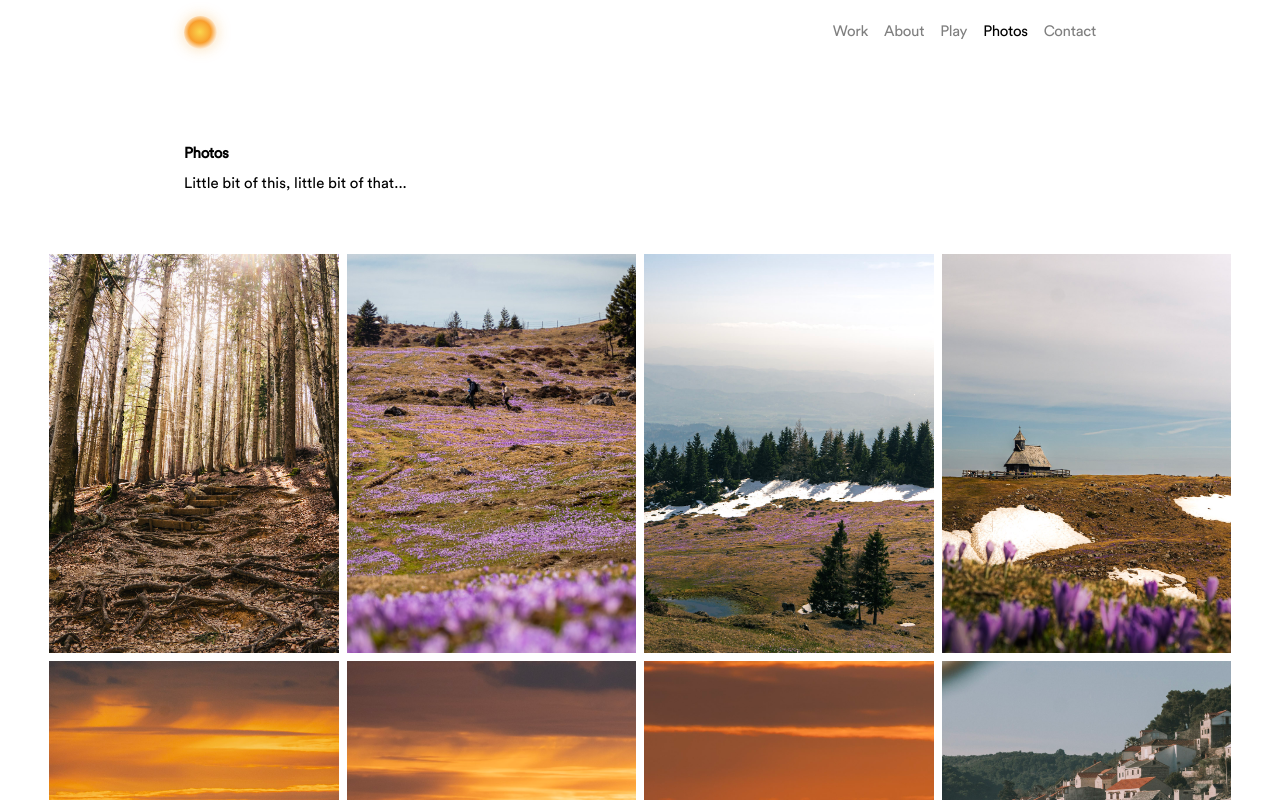
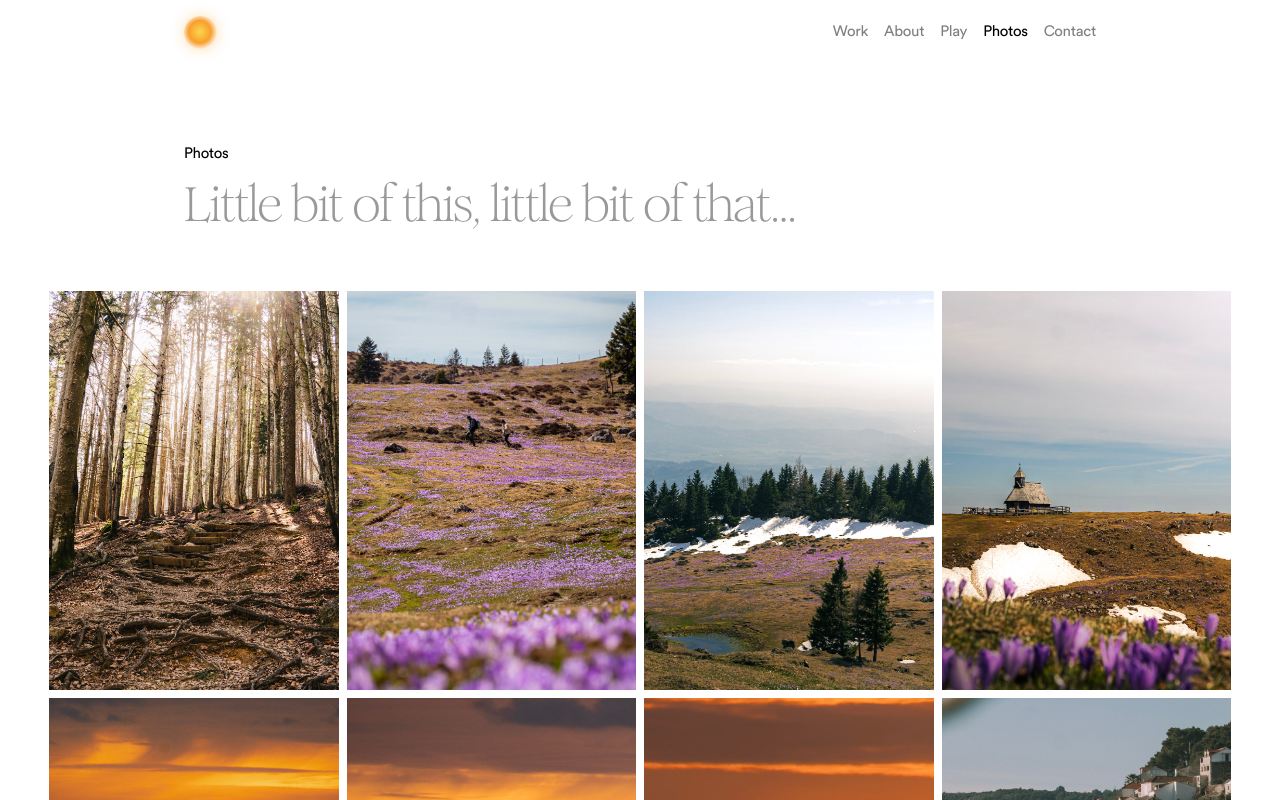
Before and after one commit to markogelo14-source/portfolio, a Next.js app: page /photos in a window 1280 px wide. Shown: the top 800 px of the page. Built offline with nearby package versions, Linux system fonts and the light colour scheme.

Commit message:
Ikona za back i velicine naslova

```diff
--- a/app/components.tsx
+++ b/app/components.tsx
@@ -1,5 +1,6 @@
 import type { ReactNode } from "react";
 
+import { ChevronLeft } from "./icons";
 import { PageTransitionLink } from "./page-transition-link";
 
 type SiteNavProps = {
@@ -18,6 +19,11 @@ type SmartLinkProps = {
   children: ReactNode;
 };
 
+type PageHeroProps = {
+  eyebrow: ReactNode;
+  title: ReactNode;
+};
+
 function SmartLink({ className, href, children }: SmartLinkProps) {
   if (href.startsWith("mailto:") || href.startsWith("http")) {
     return (
@@ -34,6 +40,17 @@ function SmartLink({ className, href, children }: SmartLinkProps) {
   );
 }
 
+export function PageHero({ eyebrow, title }: PageHeroProps) {
+  return (
+    <div className="page-hero">
+      <div className="page-hero-copy column">
+        <div className="page-hero-eyebrow">{eyebrow}</div>
+        <h1 className="page-hero-title">{title}</h1>
+      </div>
+    </div>
+  );
+}
+
 export function SiteNav({ breadcrumb, currentLabel = "Work" }: SiteNavProps) {
   if (breadcrumb) {
     return (
@@ -41,7 +58,7 @@ export function SiteNav({ breadcrumb, currentLabel = "Work" }: SiteNavProps) {
         <div className="site-band">
           <div className="site-nav-shell">
             <PageTransitionLink className="back-link" href={breadcrumb.backHref ?? breadcrumb.href}>
-              <span aria-hidden="true">{"<"}</span>
+              <ChevronLeft size={18} />
               <span>Back</span>
             </PageTransitionLink>
 
--- a/app/globals.css
+++ b/app/globals.css
@@ -134,10 +134,12 @@ html.page-transition-entering body > .portfolio-page {
 
 .site-nav-shell,
 .site-footer-shell,
+.page-hero,
+.page-hero-copy,
 .project-card,
 .project-card-copy,
-.detail-identity,
 .project-copy-block,
+.about-page-body,
 .meta-card,
 .next-project-card {
   display: flex;
@@ -268,21 +270,18 @@ html.page-transition-entering body > .portfolio-page {
   color: var(--muted);
 }
 
-.home-intro,
 .project-detail-stack,
 .gallery-stack {
   display: flex;
   flex-direction: column;
 }
 
-.home-intro,
+.page-hero-band,
 .project-detail-stack {
-  gap: 3.75rem;
   padding-top: 5rem;
 }
 
-.home-intro {
-  gap: 0.9375rem;
+.page-hero-band {
   padding-bottom: 3.75rem;
 }
 
@@ -315,26 +314,27 @@ html.page-transition-entering body > .portfolio-page {
   padding-bottom: 5rem;
 }
 
-.identity-block,
-.detail-identity,
+.page-hero-copy,
 .project-copy-block {
   align-items: flex-start;
-  gap: 0.625rem;
-  max-width: 25.4375rem;
 }
 
-.detail-identity {
+.page-hero-copy {
   gap: 0.875rem;
   max-width: 58rem;
 }
 
-.identity-name {
+.page-hero-eyebrow {
+  width: 100%;
+}
+
+.page-hero-label {
   font-size: 0.9375rem;
   line-height: 1.25rem;
   letter-spacing: -0.02em;
 }
 
-.statement,
+.page-hero-title,
 .section-title,
 .project-card-title,
 .next-project-title,
@@ -352,15 +352,6 @@ html.page-transition-entering body > .portfolio-page {
 .section-title,
 .meta-card-label {
   color: var(--muted);
-}
-
-.statement {
-  width: fit-content;
-  max-width: none;
-  color: rgba(0, 0, 0, 0.5);
-  font-size: 2.5rem;
-  line-height: 3rem;
-  letter-spacing: 0;
 }
 
 .project-stack,
@@ -426,13 +417,12 @@ html.page-transition-entering body > .portfolio-page {
   max-width: 25.4375rem;
 }
 
-.detail-intro {
-  max-width: 15ch;
+.page-hero-title {
+  /* max-width: 15ch; */
   color: var(--soft-muted);
-  font-family: var(--font-display);
-  font-size: clamp(2.875rem, 5.2vw, 4.5rem);
+  font-size: clamp(2.875rem, 5.2vw, 3rem);
   font-weight: 400;
-  line-height: 0.96;
+  line-height: 1.1;
   letter-spacing: -0.035em;
 }
 
@@ -516,19 +506,14 @@ html.page-transition-entering body > .portfolio-page {
 }
 
 .project-detail-column {
-  gap: 0.875rem;
+  gap: 1.25rem;
 }
 
 .project-detail-copy {
   max-width: 34rem;
 }
 
-.project-detail-list {
-  gap: 0.375rem;
-}
-
-.project-section-label,
-.project-detail-row-label {
+.project-section-label {
   color: var(--soft-muted);
 }
 
@@ -693,40 +678,20 @@ html.page-transition-entering body > .portfolio-page {
 }
 
 .photos-page,
-.photos-intro,
-.about-heading,
+.about-page-body,
 .about-copy {
   display: flex;
   flex-direction: column;
 }
 
-.about-page {
-  display: grid;
-  grid-template-columns: minmax(0, 1fr) minmax(16rem, 25.4375rem);
-  align-items: start;
-  gap: 5rem;
-  padding-top: 5rem;
+.about-page-body {
+  align-items: flex-end;
   padding-bottom: 5rem;
-}
-
-.about-heading {
-  gap: 1rem;
-  max-width: 32rem;
-}
-
-.about-title {
-  max-width: 32rem;
-  color: var(--muted);
-  font-family: var(--font-display);
-  font-size: 2.5rem;
-  font-weight: 400;
-  line-height: 1;
-  letter-spacing: 0;
 }
 
 .about-copy {
   gap: 1.25rem;
-  padding-top: 2.5rem;
+  width: min(100%, 25.4375rem);
 }
 
 .about-copy,
@@ -752,17 +717,9 @@ html.page-transition-entering body > .portfolio-page {
 }
 
 .photos-page {
-  gap: 3.75rem;
-  padding-top: 5rem;
   padding-bottom: 5rem;
 }
 
-.photos-intro {
-  gap: 0.625rem;
-  max-width: 25.4375rem;
-}
-
-.photos-copy,
 .photo-lightbox-caption {
   font-size: 0.9375rem;
   line-height: 1.25rem;
@@ -920,10 +877,6 @@ html.page-transition-entering body > .portfolio-page {
     flex-direction: column;
   }
 
-  .statement {
-    max-width: 100%;
-  }
-
   .project-detail-grid {
     grid-template-columns: 1fr;
     gap: 2rem;
@@ -948,13 +901,12 @@ html.page-transition-entering body > .portfolio-page {
     --page-padding: 1rem;
   }
 
-  .home-intro,
+  .page-hero-band,
   .project-detail-stack {
-    gap: 2.5rem;
     padding-top: 3rem;
   }
 
-  .home-intro {
+  .page-hero-band {
     gap: 0.75rem;
     padding-bottom: 3rem;
   }
@@ -964,13 +916,7 @@ html.page-transition-entering body > .portfolio-page {
     line-height: 1.35;
   }
 
-  .statement {
-    max-width: 11ch;
-    font-size: clamp(2.25rem, 10vw, 2.75rem);
-    line-height: 1.04;
-  }
-
-  .detail-intro {
+  .page-hero-title {
     max-width: 11ch;
     font-size: clamp(2.5rem, 11vw, 3.5rem);
     line-height: 0.98;
@@ -995,23 +941,17 @@ html.page-transition-entering body > .portfolio-page {
     min-height: 18rem;
   }
 
-  .photos-page {
-    gap: 2.5rem;
-    padding-top: 3rem;
+  .photos-page,
+  .about-page-body {
+    padding-bottom: 3rem;
   }
 
-  .about-page {
-    grid-template-columns: 1fr;
-    gap: 2.5rem;
-    padding-top: 3rem;
-  }
-
-  .about-title {
-    font-size: 2.25rem;
+  .about-page-body {
+    align-items: flex-start;
   }
 
   .about-copy {
-    padding-top: 0;
+    width: 100%;
   }
 
   .photo-grid {
--- a/app/photos/page.tsx
+++ b/app/photos/page.tsx
@@ -1,6 +1,6 @@
 import type { Metadata } from "next";
 
-import { SiteFooter, SiteNav } from "../components";
+import { PageHero, SiteFooter, SiteNav } from "../components";
 import { PhotoGallery } from "./photo-gallery";
 import { getPhotos } from "./photo-data";
 
@@ -16,12 +16,14 @@ export default function PhotosPage() {
     <main className="portfolio-page">
       <SiteNav currentLabel="Photos" />
 
+      <section className="site-band page-hero-band">
+        <PageHero
+          eyebrow={<p className="page-hero-label">Photos</p>}
+          title="Little bit of this, little bit of that..."
+        />
+      </section>
+
       <section className="site-band photos-page">
-        <div className="photos-intro column">
-          <h1 className="identity-name">Photos</h1>
-          <p className="photos-copy">Little bit of this, little bit of that...</p>
-        </div>
-
         <PhotoGallery photos={photos} />
       </section>
 
--- a/app/projects/project-data.ts
+++ b/app/projects/project-data.ts
@@ -163,7 +163,7 @@ export const projects: readonly Project[] = [
     name: "Nutrivision",
     kicker: "Dashboard",
     cardSummary:
-      "Premium eyewear brand's website that showcases advanced technology",
+      "Enabling nutritionists and clients with an intuitive meal calendar dashboard.",
     cardColor: "#0c6887",
     cardAccent: "#2280a2",
     cardGlow: "rgba(140, 225, 255, 0.58)",
@@ -177,7 +177,7 @@ export const projects: readonly Project[] = [
     meta: [
       {
         label: "Services",
-        value: "Art Direction / User Interface Design / User Experiance Design / Design Systems",
+        value: "Art Direction / Product Design / Design System",
       },
       {
         label: "Project type",
```
Also changed, not shown: app/about/page.tsx (+8 -8 lines), app/page.tsx (+7 -4 lines), app/play/page.tsx (+5 -8 lines), app/projects/[slug]/page.tsx (+2 -5 lines).
